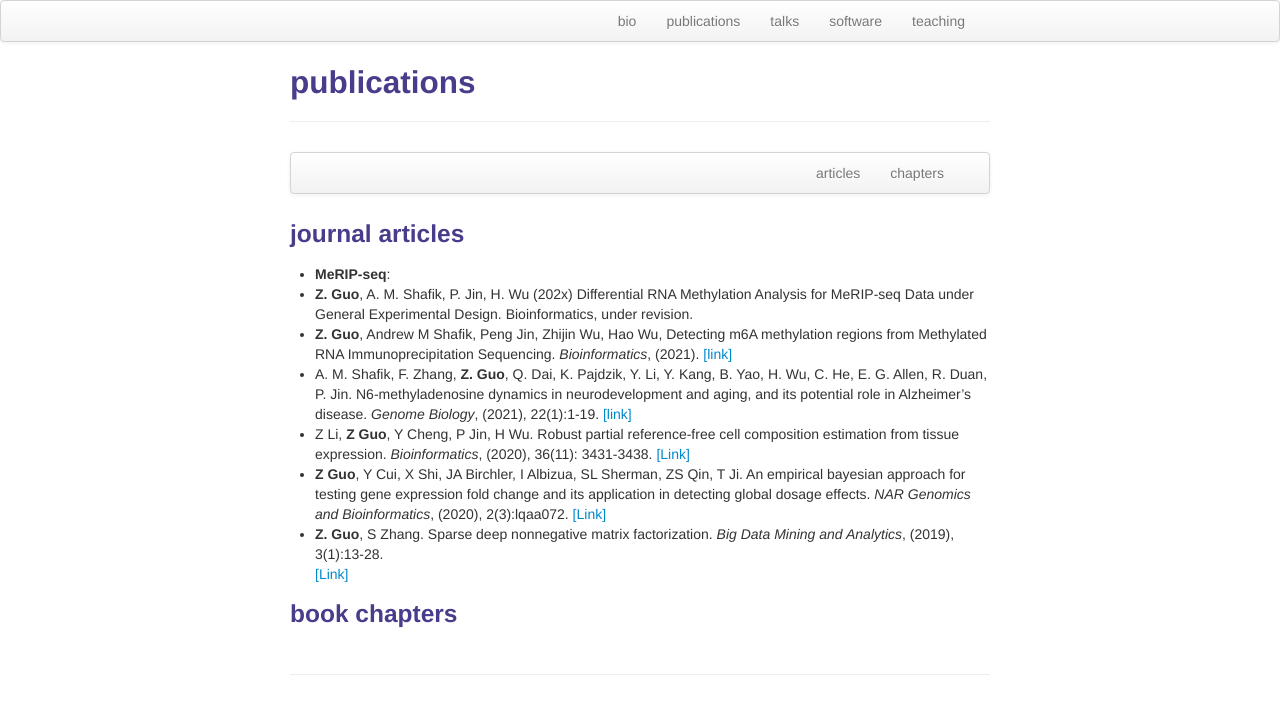
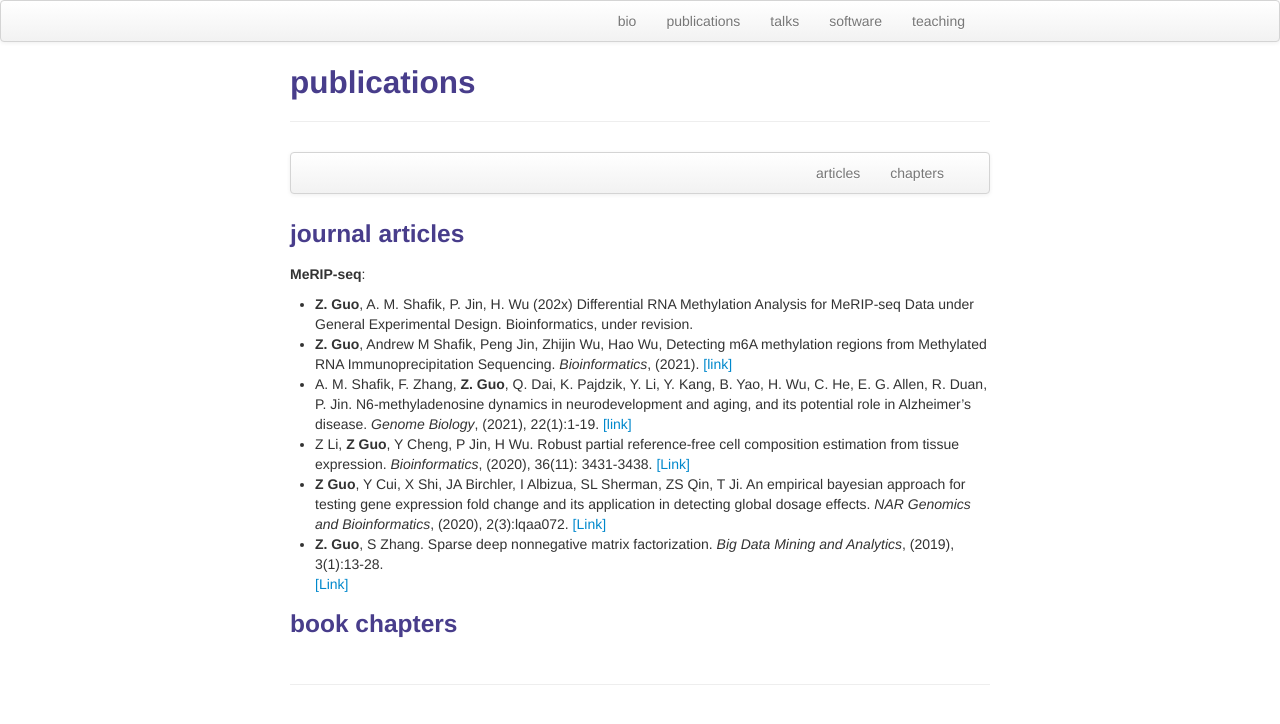
Before and after one commit to ZhenxingGuo0015/ZhenxingGuo0015.github.io, a Jekyll site: the page built from pubs.md, in a window 1280 px wide. Shown: the top 724 px of the page. Built offline with Jekyll 4.4.1, drawn with Linux system fonts in a browser that asks for light colours.

Commit message:
Update pubs.md

```diff
--- a/pubs.md
+++ b/pubs.md
@@ -18,7 +18,7 @@ description: Zhenxing Guo's publications
 </div>
 
 ### <a name="articles"></a>journal articles
-- **MeRIP-seq**:
+**MeRIP-seq**:
 * **Z. Guo**, A. M. Shafik, P. Jin, H. Wu (202x) Differential RNA Methylation Analysis for MeRIP-seq Data under General Experimental Design. Bioinformatics, under revision.
 * **Z. Guo**, Andrew M Shafik, Peng Jin, Zhijin Wu, Hao Wu, Detecting m6A methylation regions from Methylated RNA Immunoprecipitation Sequencing. _Bioinformatics_, (2021). [[link]](https://academic.oup.com/bioinformatics/advance-article-abstract/doi/10.1093/bioinformatics/btab181/6173980)
 * A. M. Shafik, F. Zhang, **Z. Guo**, Q. Dai, K. Pajdzik, Y. Li, Y. Kang, B. Yao, H. Wu, C. He, E. G. Allen, R. Duan, P. Jin. N6-methyladenosine dynamics in neurodevelopment and aging, and its potential role in Alzheimer’s disease. _Genome Biology_, (2021), 22(1):1-19. [[link]](https://link.springer.com/article/10.1186/s13059-020-02249-z)
```
